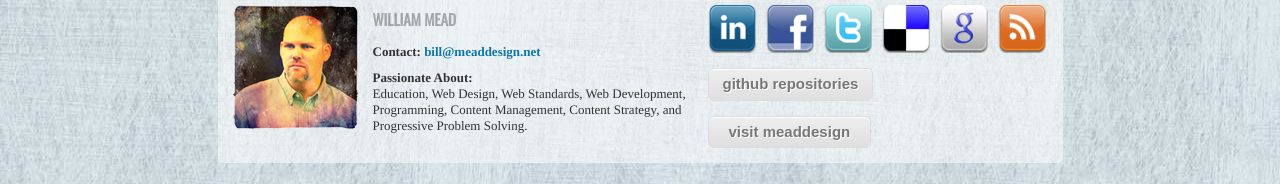
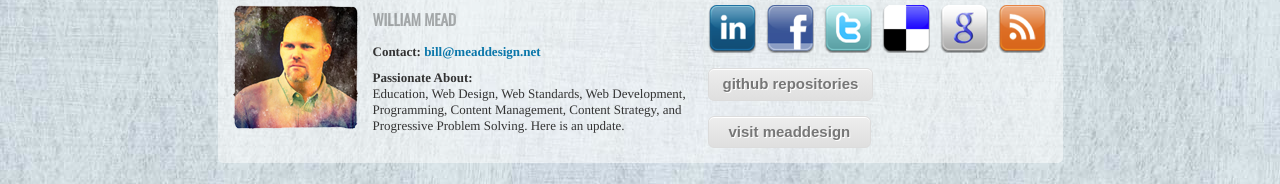
Before and after one commit to wmmead/wmmead.github.com, a plain HTML site: page index.html in a window 1280 px wide. Shown: the part 134-318 px from the top of the page. Drawn offline with nearby package versions, Linux system fonts and the light colour scheme.

Commit message:
minor change

```diff
--- a/index.html
+++ b/index.html
@@ -34,7 +34,7 @@
 			<h3>William Mead</h3>
 			<p><strong>Contact:</strong> <a href="mailto:&#098;&#105;&#108;&#108;&#064;&#109;&#101;&#097;&#100;&#100;&#101;&#115;&#105;&#103;&#110;&#046;&#110;&#101;&#116;">&#098;&#105;&#108;&#108;&#064;&#109;&#101;&#097;&#100;&#100;&#101;&#115;&#105;&#103;&#110;&#046;&#110;&#101;&#116;</a></p>
 			<p><strong>Passionate About:</strong><br />
-			Education, Web Design, Web Standards, Web Development, Programming, Content Management, Content Strategy, and Progressive Problem Solving.
+			Education, Web Design, Web Standards, Web Development, Programming, Content Management, Content Strategy, and Progressive Problem Solving. Here is an update.
 			</p>
 		</div>
 
```
